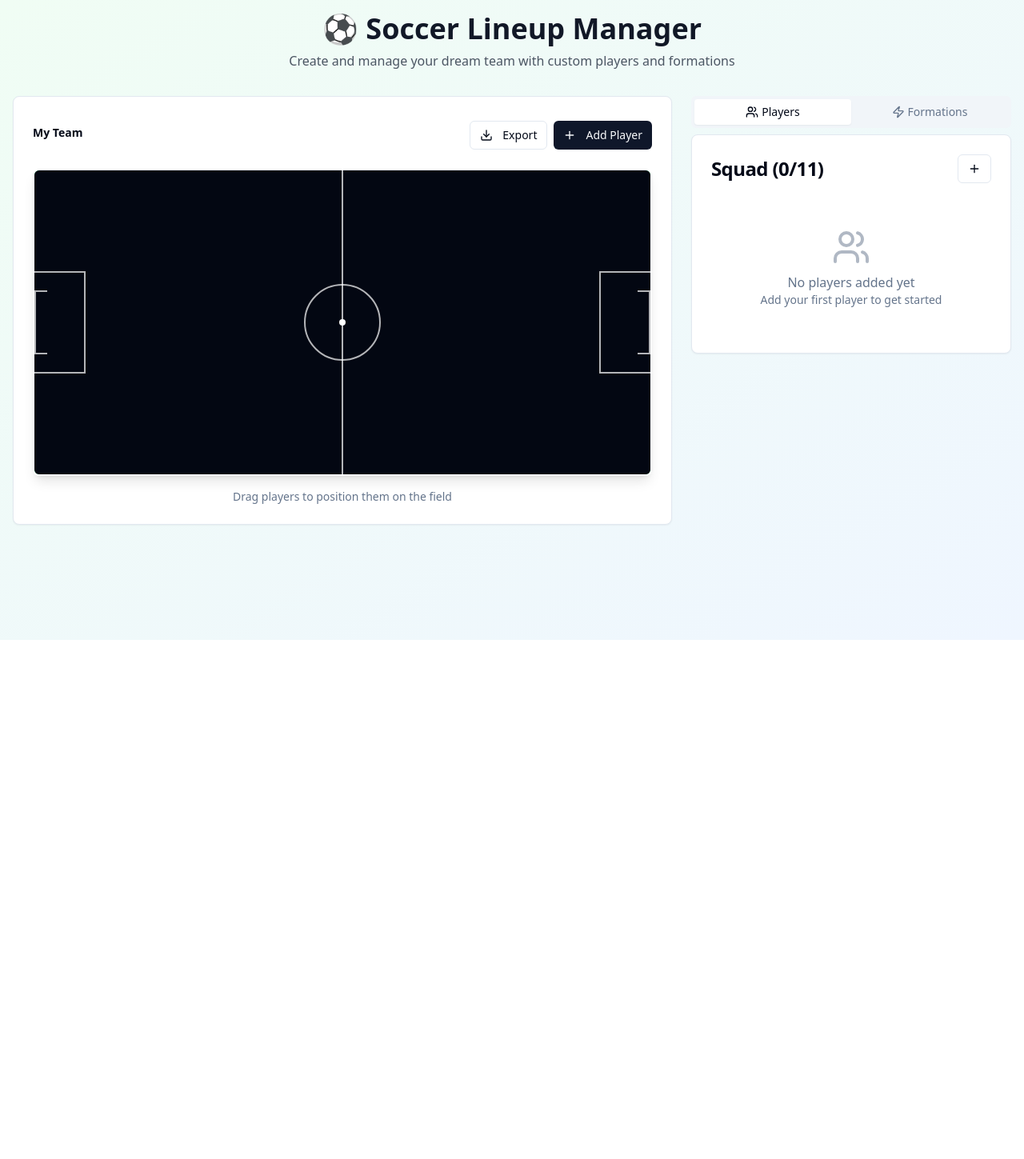
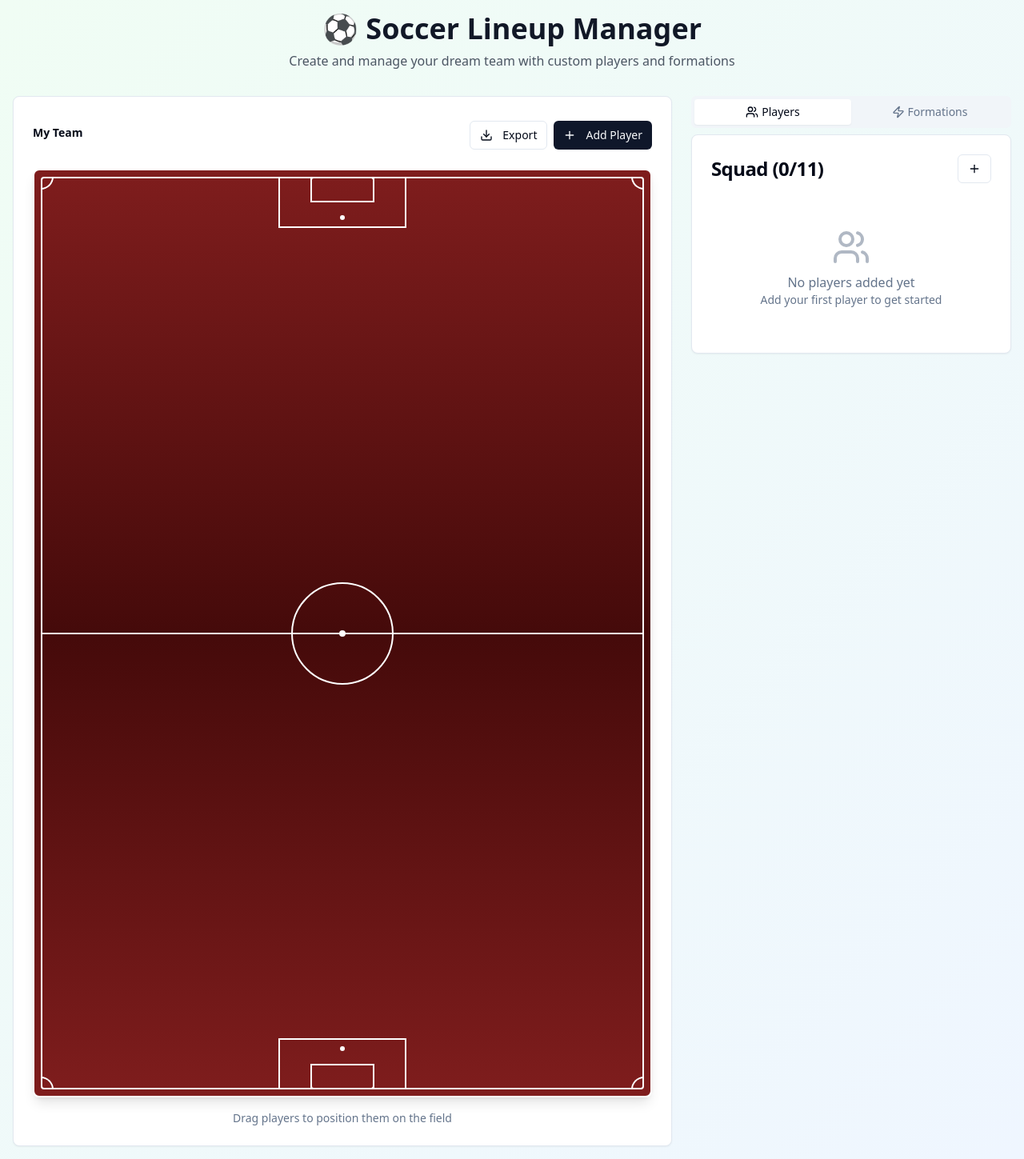
Before and after one commit to mefcazz/my-squad-creator-app, a React (Vite) app: page / in a window 1280 px wide. Shown: the whole page at 80% size. Before the commit the page ends 800 px from the top, so only its background shows below. Built offline with nearby package versions, Linux system fonts and the light colour scheme.

Commit message:
Fix: Soccer field color and orientation
- Changed the soccer field's background color to match the provided image.
- Ensured the field is always displayed in a vertical orientation.
- Adjusted line rendering to prevent overlapping.

```diff
--- a/src/components/SoccerField.tsx
+++ b/src/components/SoccerField.tsx
@@ -1,11 +1,14 @@
+
 import React from 'react';
 import { cn } from '@/lib/utils';
 import { Player } from '@/types/soccer';
+
 interface SoccerFieldProps {
   players: Player[];
   onPlayerMove: (playerId: string, x: number, y: number) => void;
   className?: string;
 }
+
 const SoccerField: React.FC<SoccerFieldProps> = ({
   players,
   onPlayerMove,
@@ -14,6 +17,7 @@ const SoccerField: React.FC<SoccerFieldProps> = ({
   const handleDragStart = (e: React.DragEvent, playerId: string) => {
     e.dataTransfer.setData('text/plain', playerId);
   };
+
   const handleDrop = (e: React.DragEvent) => {
     e.preventDefault();
     const playerId = e.dataTransfer.getData('text/plain');
@@ -22,42 +26,82 @@ const SoccerField: React.FC<SoccerFieldProps> = ({
     const y = (e.clientY - rect.top) / rect.height * 100;
     onPlayerMove(playerId, Math.max(5, Math.min(95, x)), Math.max(5, Math.min(95, y)));
   };
+
   const handleDragOver = (e: React.DragEvent) => {
     e.preventDefault();
   };
-  return <div className={cn("relative w-full h-96 bg-gradient-to-b from-green-400 to-green-600 rounded-lg overflow-hidden border-2 border-white shadow-lg", className)} onDrop={handleDrop} onDragOver={handleDragOver}>
+
+  return (
+    <div
+      className={cn("relative w-full aspect-[2/3] bg-gradient-to-b from-red-900 via-red-950 to-red-900 rounded-lg overflow-hidden border-2 border-white shadow-lg", className)}
+      onDrop={handleDrop}
+      onDragOver={handleDragOver}
+    >
       {/* Field markings */}
-      <div className="absolute inset-0 bg-gray-950">
+      <div className="absolute inset-0">
+        {/* Outer field boundary */}
+        <div className="absolute inset-2 border-2 border-white rounded-sm"></div>
+
         {/* Center circle */}
-        <div className="absolute top-1/2 left-1/2 transform -translate-x-1/2 -translate-y-1/2 w-24 h-24 border-2 border-white rounded-full opacity-70"></div>
+        <div className="absolute top-1/2 left-1/2 transform -translate-x-1/2 -translate-y-1/2 w-32 h-32 border-2 border-white rounded-full"></div>
         <div className="absolute top-1/2 left-1/2 transform -translate-x-1/2 -translate-y-1/2 w-2 h-2 bg-white rounded-full"></div>
 
-        {/* Center line */}
-        <div className="absolute top-0 left-1/2 transform -translate-x-1/2 w-0.5 h-full bg-white opacity-70"></div>
+        {/* Center line (horizontal) */}
+        <div className="absolute top-1/2 left-2 right-2 transform -translate-y-1/2 h-0.5 bg-white"></div>
 
         {/* Goals */}
-        <div className="absolute top-1/2 left-0 transform -translate-y-1/2 w-4 h-20 border-2 border-r-0 border-white opacity-70"></div>
-        <div className="absolute top-1/2 right-0 transform -translate-y-1/2 w-4 h-20 border-2 border-l-0 border-white opacity-70"></div>
+        {/* Top goal */}
+        <div className="absolute top-2 left-1/2 transform -translate-x-1/2 w-20 h-4 border-2 border-b-0 border-white rounded-t-sm"></div>
+        {/* Bottom goal */}
+        <div className="absolute bottom-2 left-1/2 transform -translate-x-1/2 w-20 h-4 border-2 border-t-0 border-white rounded-b-sm"></div>
 
         {/* Penalty areas */}
-        <div className="absolute top-1/2 left-0 transform -translate-y-1/2 w-16 h-32 border-2 border-l-0 border-white opacity-70"></div>
-        <div className="absolute top-1/2 right-0 transform -translate-y-1/2 w-16 h-32 border-2 border-r-0 border-white opacity-70"></div>
+        {/* Top penalty area */}
+        <div className="absolute top-2 left-1/2 transform -translate-x-1/2 w-40 h-16 border-2 border-t-0 border-white"></div>
+        {/* Bottom penalty area */}
+        <div className="absolute bottom-2 left-1/2 transform -translate-x-1/2 w-40 h-16 border-2 border-b-0 border-white"></div>
+
+        {/* Six-yard boxes */}
+        {/* Top six-yard box */}
+        <div className="absolute top-2 left-1/2 transform -translate-x-1/2 w-20 h-8 border-2 border-t-0 border-white"></div>
+        {/* Bottom six-yard box */}
+        <div className="absolute bottom-2 left-1/2 transform -translate-x-1/2 w-20 h-8 border-2 border-b-0 border-white"></div>
+
+        {/* Penalty spots */}
+        <div className="absolute top-14 left-1/2 transform -translate-x-1/2 w-1.5 h-1.5 bg-white rounded-full"></div>
+        <div className="absolute bottom-14 left-1/2 transform -translate-x-1/2 w-1.5 h-1.5 bg-white rounded-full"></div>
+
+        {/* Corner arcs */}
+        <div className="absolute top-2 left-2 w-4 h-4 border-b-2 border-r-2 border-white rounded-br-full"></div>
+        <div className="absolute top-2 right-2 w-4 h-4 border-b-2 border-l-2 border-white rounded-bl-full"></div>
+        <div className="absolute bottom-2 left-2 w-4 h-4 border-t-2 border-r-2 border-white rounded-tr-full"></div>
+        <div className="absolute bottom-2 right-2 w-4 h-4 border-t-2 border-l-2 border-white rounded-tl-full"></div>
       </div>
 
       {/* Players */}
-      {players.map(player => <div key={player.id} className="absolute transform -translate-x-1/2 -translate-y-1/2 cursor-move" style={{
-      left: `${player.x}%`,
-      top: `${player.y}%`
-    }} draggable onDragStart={e => handleDragStart(e, player.id)}>
+      {players.map(player => (
+        <div
+          key={player.id}
+          className="absolute transform -translate-x-1/2 -translate-y-1/2 cursor-move"
+          style={{
+            left: `${player.x}%`,
+            top: `${player.y}%`
+          }}
+          draggable
+          onDragStart={e => handleDragStart(e, player.id)}
+        >
           <div className="flex flex-col items-center">
-            <div className="w-10 h-10 rounded-full bg-blue-600 border-2 border-white flex items-center justify-center text-white font-bold text-sm shadow-lg hover:scale-110 transition-transform">
+            <div className="w-12 h-12 rounded-full bg-white border-4 border-red-600 flex items-center justify-center text-red-600 font-bold text-sm shadow-lg hover:scale-110 transition-transform overflow-hidden">
               {player.jerseyNumber}
             </div>
-            <span className="text-xs text-white font-medium mt-1 bg-black bg-opacity-50 px-1 rounded">
+            <span className="text-xs text-white font-bold mt-1 bg-black bg-opacity-60 px-2 py-0.5 rounded uppercase tracking-wide">
               {player.name}
             </span>
           </div>
-        </div>)}
-    </div>;
+        </div>
+      ))}
+    </div>
+  );
 };
+
 export default SoccerField;
```
